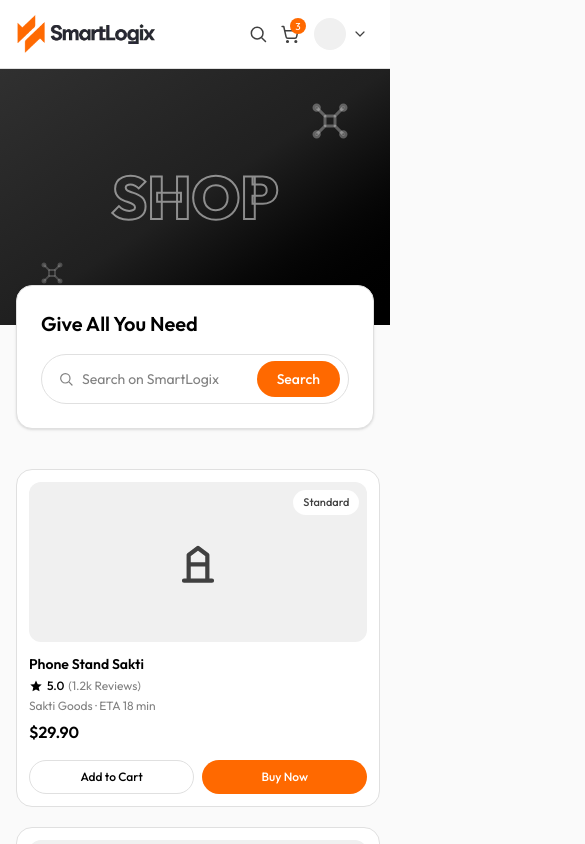
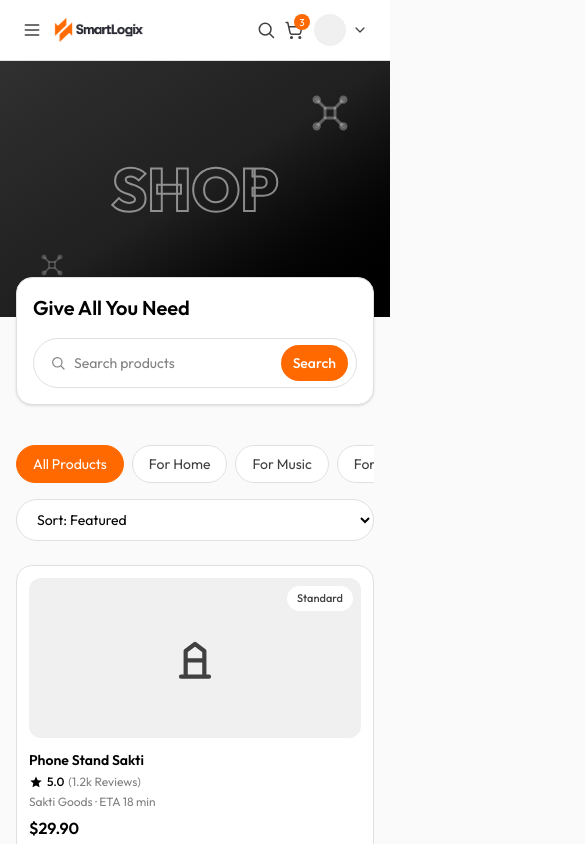
Before and after one commit to Janaka27/SmartLogix-Client, a Next.js app: page / in a window 390 px wide. Shown: the top 844 px of the page, 585 px wide, since content can reach past the window. Built offline with nearby package versions, Linux system fonts and the light colour scheme.

Commit message:
fix : responsive issues

```diff
--- a/app/icons.tsx
+++ b/app/icons.tsx
@@ -180,6 +180,30 @@ export function ChevronDownIcon(props: IconProps) {
   );
 }
 
+export function MenuIcon(props: IconProps) {
+  return (
+    <svg {...base} {...props}>
+      <path d="M4 6h16M4 12h16M4 18h16" />
+    </svg>
+  );
+}
+
+export function FilterIcon(props: IconProps) {
+  return (
+    <svg {...base} {...props}>
+      <path d="M4 6h16M7 12h10M10 18h4" />
+    </svg>
+  );
+}
+
+export function XIcon(props: IconProps) {
+  return (
+    <svg {...base} {...props}>
+      <path d="M6 6l12 12M18 6 6 18" />
+    </svg>
+  );
+}
+
 export function MapPinIcon(props: IconProps) {
   return (
     <svg {...base} {...props}>
--- a/app/page.tsx
+++ b/app/page.tsx
@@ -18,6 +18,7 @@ import {
   InstagramSocialIcon,
   LinkedinSocialIcon,
   LogoutIcon,
+  MenuIcon,
   PhoneStandIcon,
   PianoIcon,
   PurifierIcon,
@@ -26,6 +27,7 @@ import {
   SpeakerIcon,
   StarIcon,
   VacuumIcon,
+  XIcon,
   XSocialIcon,
 } from "./icons";
 
@@ -271,6 +273,56 @@ function ProfileMenu({
   );
 }
 
+const NAV_LINKS = [
+  { label: "Home", href: "#" },
+  { label: "Shop", href: "#shop" },
+  { label: "Track Order", href: "#" },
+];
+
+function MobileNavMenu() {
+  const [open, setOpen] = useState(false);
+  const menuRef = useRef<HTMLDivElement>(null);
+
+  useEffect(() => {
+    if (!open) return;
+    const handleClick = (e: MouseEvent) => {
+      if (menuRef.current && !menuRef.current.contains(e.target as Node)) {
+        setOpen(false);
+      }
+    };
+    document.addEventListener("mousedown", handleClick);
+    return () => document.removeEventListener("mousedown", handleClick);
+  }, [open]);
+
+  return (
+    <div ref={menuRef} className="relative md:hidden">
+      <button
+        onClick={() => setOpen((v) => !v)}
+        aria-label={open ? "Close menu" : "Open menu"}
+        aria-expanded={open}
+        className="flex h-8 w-8 shrink-0 items-center justify-center text-slate hover:text-black"
+      >
+        {open ? <XIcon className="h-5 w-5" /> : <MenuIcon className="h-5 w-5" />}
+      </button>
+
+      {open && (
+        <div className="absolute left-0 top-full mt-2 w-44 overflow-hidden rounded-xl border border-border bg-white py-1.5 shadow-lg">
+          {NAV_LINKS.map((link) => (
+            <a
+              key={link.label}
+              href={link.href}
+              onClick={() => setOpen(false)}
+              className="block px-4 py-2.5 text-sm font-medium text-slate hover:bg-surface hover:text-black"
+            >
+              {link.label}
+            </a>
+          ))}
+        </div>
+      )}
+    </div>
+  );
+}
+
 function Navbar({
   isLoggedIn,
   onSignIn,
@@ -291,23 +343,30 @@ function Navbar({
   const router = useRouter();
   return (
     <header className="sticky top-0 z-30 border-b border-border bg-white/90 backdrop-blur">
-      <div className="mx-auto flex max-w-6xl items-center justify-between gap-3 px-4 py-3 sm:px-6">
-        <div className="flex items-center gap-2">
+      <div className="mx-auto flex max-w-6xl items-center justify-between gap-2 px-4 py-3 sm:gap-3 sm:px-6">
+        <div className="flex min-w-0 items-center gap-1.5 sm:gap-2">
+          <MobileNavMenu />
           <Image
             src="/images/logo.png"
             alt="SmartLogix"
             width={911}
             height={285}
             priority
-            className="h-11 w-auto"
+            className="h-7 w-auto shrink-0 sm:h-9 md:h-11"
           />
         </div>
         <nav className="hidden items-center gap-8 text-sm font-medium text-slate md:flex">
-          <a href="#" className="text-black">Home</a>
-          <a href="#shop" className="hover:text-black">Shop</a>
-          <a href="#" className="hover:text-black">Track Order</a>
+          {NAV_LINKS.map((link) => (
+            <a
+              key={link.label}
+              href={link.href}
+              className={link.label === "Home" ? "text-black" : "hover:text-black"}
+            >
+              {link.label}
+            </a>
+          ))}
         </nav>
-        <div className="flex items-center gap-3 sm:gap-4">
+        <div className="flex shrink-0 items-center gap-2 sm:gap-4">
           <button aria-label="Search" className="shrink-0 text-slate hover:text-black">
             <SearchIcon className="h-5 w-5" />
           </button>
@@ -315,6 +374,7 @@ function Navbar({
           <button
             ref={cartButtonRef}
             aria-label="Cart"
+            onClick={() => router.push("/cart")}
             className={`relative shrink-0 text-slate hover:text-black ${cartBump ? "animate-cart-bump" : ""}`}
           >
             <CartIcon className="h-5 w-5" />
@@ -326,16 +386,16 @@ function Navbar({
           {isLoggedIn ? (
             <ProfileMenu onLogout={onLogout} />
           ) : (
-            <div className="hidden items-center gap-3 sm:flex">
+            <div className="flex items-center gap-1.5 sm:gap-3">
               <button
                 onClick={onSignIn}
-                className="rounded-full border border-border bg-white px-4 py-1.5 text-sm font-medium text-slate hover:text-black hover:bg-surface transition-colors"
+                className="rounded-full border border-border bg-white px-2.5 py-1.5 text-xs font-medium text-slate hover:text-black hover:bg-surface transition-colors sm:px-4 sm:text-sm"
               >
                 Sign In
               </button>
               <button
                 onClick={onSignUp}
-                className="rounded-full bg-primary px-4 py-1.5 text-sm font-medium text-white transition-colors hover:bg-primary-hover"
+                className="rounded-full bg-primary px-2.5 py-1.5 text-xs font-medium text-white transition-colors hover:bg-primary-hover sm:px-4 sm:text-sm"
               >
                 Sign Up
               </button>
@@ -369,19 +429,19 @@ function Hero({
       </div>
 
       <div className="relative mx-auto -mt-10 max-w-6xl px-4 sm:px-6">
-        <div className="flex flex-col gap-4 rounded-2xl border border-border bg-white p-6 shadow-sm sm:flex-row sm:items-center sm:justify-between">
+        <div className="flex flex-col gap-4 rounded-2xl border border-border bg-white p-4 shadow-sm sm:flex-row sm:items-center sm:justify-between sm:p-6">
           <h2 className="text-xl font-semibold text-black sm:text-2xl">
             Give All You Need
           </h2>
-          <div className="flex w-full max-w-md items-center gap-2 rounded-full border border-border bg-white px-2 py-1.5 sm:w-auto">
+          <div className="flex w-full min-w-0 max-w-md items-center gap-2 rounded-full border border-border bg-white px-2 py-1.5 sm:w-auto">
             <SearchIcon className="ml-2 h-4 w-4 shrink-0 text-muted" />
             <input
               value={search}
               onChange={(e) => onSearchChange(e.target.value)}
-              placeholder="Search on SmartLogix"
-              className="w-full bg-transparent text-sm text-black outline-none placeholder:text-muted"
+              placeholder="Search products"
+              className="w-full min-w-0 truncate bg-transparent text-sm text-black outline-none placeholder:text-muted"
             />
-            <button className="shrink-0 rounded-full bg-primary px-5 py-2 text-sm font-medium text-white transition-colors hover:bg-primary-hover">
+            <button className="shrink-0 rounded-full bg-primary px-3 py-2 text-sm font-medium text-white transition-colors hover:bg-primary-hover sm:px-5">
               Search
             </button>
           </div>
@@ -400,7 +460,7 @@ function CategorySidebar({
   active: string;
   onSelect: (v: string) => void;
   sort: string | null;
-  onSort: (v: string) => void;
+  onSort: (v: string | null) => void;
 }) {
   return (
     <aside className="hidden w-56 shrink-0 lg:block">
@@ -435,7 +495,7 @@ function CategorySidebar({
         {SORTS.map((s) => (
           <button
             key={s}
-            onClick={() => onSort(s)}
+            onClick={() => onSort(sort === s ? null : s)}
             className={`rounded-lg px-3 py-2 text-left transition-colors ${
               sort === s ? "bg-surface font-medium text-black" : "text-slate hover:bg-surface"
             }`}
@@ -448,28 +508,73 @@ function CategorySidebar({
   );
 }
 
+function MobileFilters({
+  active,
+  onSelect,
+  sort,
+  onSort,
+}: {
+  active: string;
+  onSelect: (v: string) => void;
+  sort: string | null;
+  onSort: (v: string | null) => void;
+}) {
+  return (
+    <div className="mb-6 flex flex-col gap-3 lg:hidden">
+      <div className="scrollbar-none flex gap-2 overflow-x-auto pb-1 [&::-webkit-scrollbar]:hidden">
+        {CATEGORIES.map((c) => (
+          <button
+            key={c.label}
+            onClick={() => onSelect(c.label)}
+            className={`shrink-0 rounded-full border px-4 py-2 text-sm transition-colors ${
+              active === c.label
+                ? "border-primary bg-primary text-white"
+                : "border-border bg-white text-slate hover:border-primary hover:text-black"
+            }`}
+          >
+            {c.label}
+          </button>
+        ))}
+      </div>
+      <select
+        aria-label="Sort products"
+        value={sort ?? ""}
+        onChange={(e) => onSort(e.target.value || null)}
+        className="w-full rounded-full border border-border bg-white px-4 py-2.5 text-sm text-black outline-none sm:w-auto"
+      >
+        <option value="">Sort: Featured</option>
+        {SORTS.map((s) => (
+          <option key={s} value={s}>
+            {s}
+          </option>
+        ))}
+      </select>
+    </div>
+  );
+}
+
 function Pagination() {
   const [page, setPage] = useState(1);
   const pages = [1, 2, 3, "…", 8, 9, 10] as const;
   return (
-    <div className="mt-8 flex items-center justify-between text-sm text-slate">
+    <div className="mt-8 flex items-center justify-between gap-2 text-sm text-slate">
       <button
         onClick={() => setPage((p) => Math.max(1, p - 1))}
-        className="flex items-center gap-1 hover:text-black"
+        className="flex shrink-0 items-center gap-1 hover:text-black"
       >
-        <ChevronLeftIcon className="h-4 w-4" /> Previous
+        <ChevronLeftIcon className="h-4 w-4" /> <span className="hidden sm:inline">Previous</span>
       </button>
-      <div className="flex items-center gap-1">
+      <div className="scrollbar-none flex min-w-0 items-center gap-1 overflow-x-auto [&::-webkit-scrollbar]:hidden">
         {pages.map((p, i) =>
           p === "…" ? (
-            <span key={`ellipsis-${i}`} className="px-2 text-muted">
+            <span key={`ellipsis-${i}`} className="shrink-0 px-2 text-muted">
               …
             </span>
           ) : (
             <button
               key={p}
               onClick={() => setPage(p)}
-              className={`h-8 w-8 rounded-lg text-sm transition-colors ${
+              className={`h-8 w-8 shrink-0 rounded-lg text-sm transition-colors ${
                 page === p ? "bg-primary text-white" : "hover:bg-surface"
               }`}
             >
@@ -480,9 +585,9 @@ function Pagination() {
       </div>
       <button
         onClick={() => setPage((p) => p + 1)}
-        className="flex items-center gap-1 hover:text-black"
+        className="flex shrink-0 items-center gap-1 hover:text-black"
       >
-        Next <ChevronRightIcon className="h-4 w-4" />
+        <span className="hidden sm:inline">Next</span> <ChevronRightIcon className="h-4 w-4" />
       </button>
     </div>
   );
@@ -500,7 +605,7 @@ function Recommendations({
   };
 
   return (
-    <section className="mx-auto max-w-6xl px-4 py-14 sm:px-6">
+    <section className="mx-auto w-full min-w-0 max-w-6xl px-4 py-14 sm:px-6">
       <div className="mb-6 flex items-center justify-between">
         <h2 className="text-2xl font-semibold text-black">
           Explore our recommendations
@@ -538,7 +643,7 @@ function Recommendations({
 
 function CtaBanner() {
   return (
-    <section className="mx-auto max-w-6xl px-4 sm:px-6">
+    <section className="mx-auto w-full max-w-6xl px-4 sm:px-6">
       <div className="flex flex-col gap-6 rounded-2xl bg-charcoal p-8 text-white sm:flex-row sm:items-center sm:justify-between sm:p-10">
         <div>
           <h2 className="text-2xl font-semibold leading-tight sm:text-3xl">
@@ -578,7 +683,7 @@ function Footer() {
   return (
     <footer className="mt-14 border-t border-border">
       <div className="mx-auto flex max-w-6xl flex-col gap-10 px-4 py-12 sm:flex-row sm:justify-between sm:px-6">
-        <div className="flex gap-16">
+        <div className="grid grid-cols-2 gap-8 sm:flex sm:gap-16">
           <div>
             <h4 className="mb-3 text-sm font-semibold text-black">About</h4>
             <ul className="flex flex-col gap-2 text-sm text-slate">
@@ -685,9 +790,15 @@ export default function Home() {
           active={activeCategory}
           onSelect={setActiveCategory}
           sort={sort}
-          onSort={(s) => setSort((prev) => (prev === s ? null : s))}
+          onSort={setSort}
         />
-        <div className="flex-1">
+        <div className="min-w-0 flex-1">
+          <MobileFilters
+            active={activeCategory}
+            onSelect={setActiveCategory}
+            sort={sort}
+            onSort={setSort}
+          />
           {filtered.length === 0 ? (
             <p className="py-16 text-center text-sm text-muted">
               No products match &ldquo;{search}&rdquo;.
```
